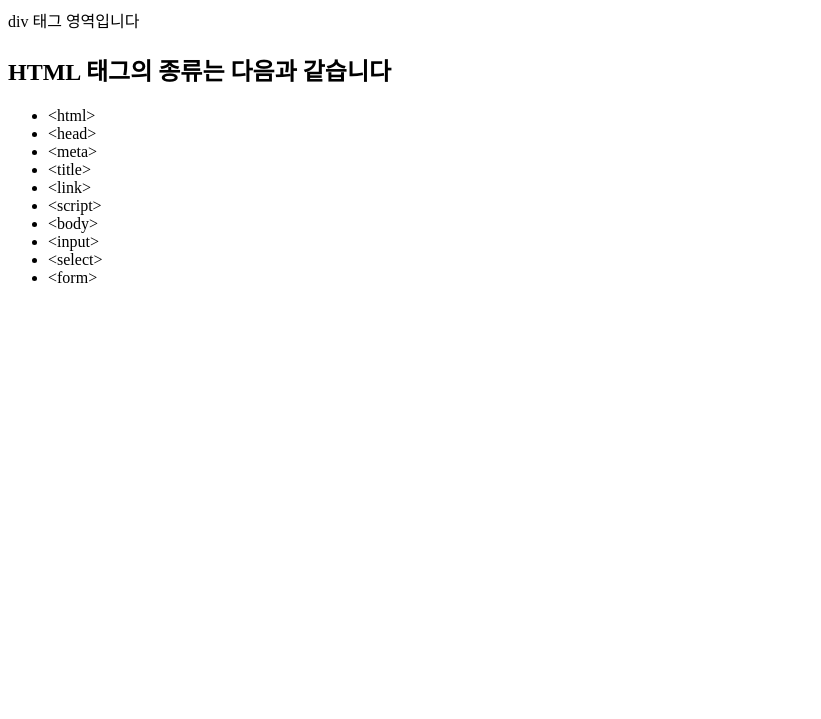
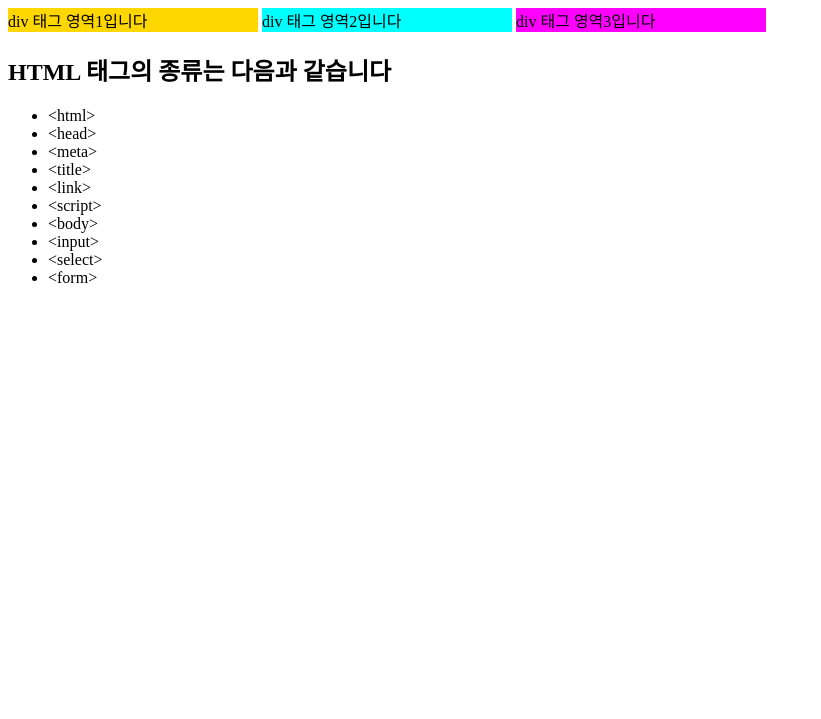
Before and after one commit to juhyungl/HTML03, a plain HTML site: page index.html in a window 1280 px wide. Shown: the part 81-800 px from the top of the page, without its empty margins (0-821 px from the left). Drawn offline with Linux system fonts and the light colour scheme.

Commit message:
block요소 실습

```diff
--- a/index.html
+++ b/index.html
@@ -7,8 +7,11 @@
 </head>
 <body>
     <h1> 이주형</h1>
-    <div> div  태그 영역입니다</div>
+    <div style="background-color: gold; width:250px; display:inline-block;"> div  태그 영역1입니다</div>
+    <div style="background-color: cyan; width:250px; display:inline-block;"> div  태그 영역2입니다</div>
+    <div style="background-color: magenta; width:250px; display:inline-block;"> div  태그 영역3입니다</div>
     <h2>HTML 태그의 종류는 다음과 같습니다</h2>
+    <!--여기에 써지는 내용은 렌더링되지 않습니다!-->
     <ul>
         <li>&lt;html&gt;</li>
         <li>&lt;head&gt;</li>
```
